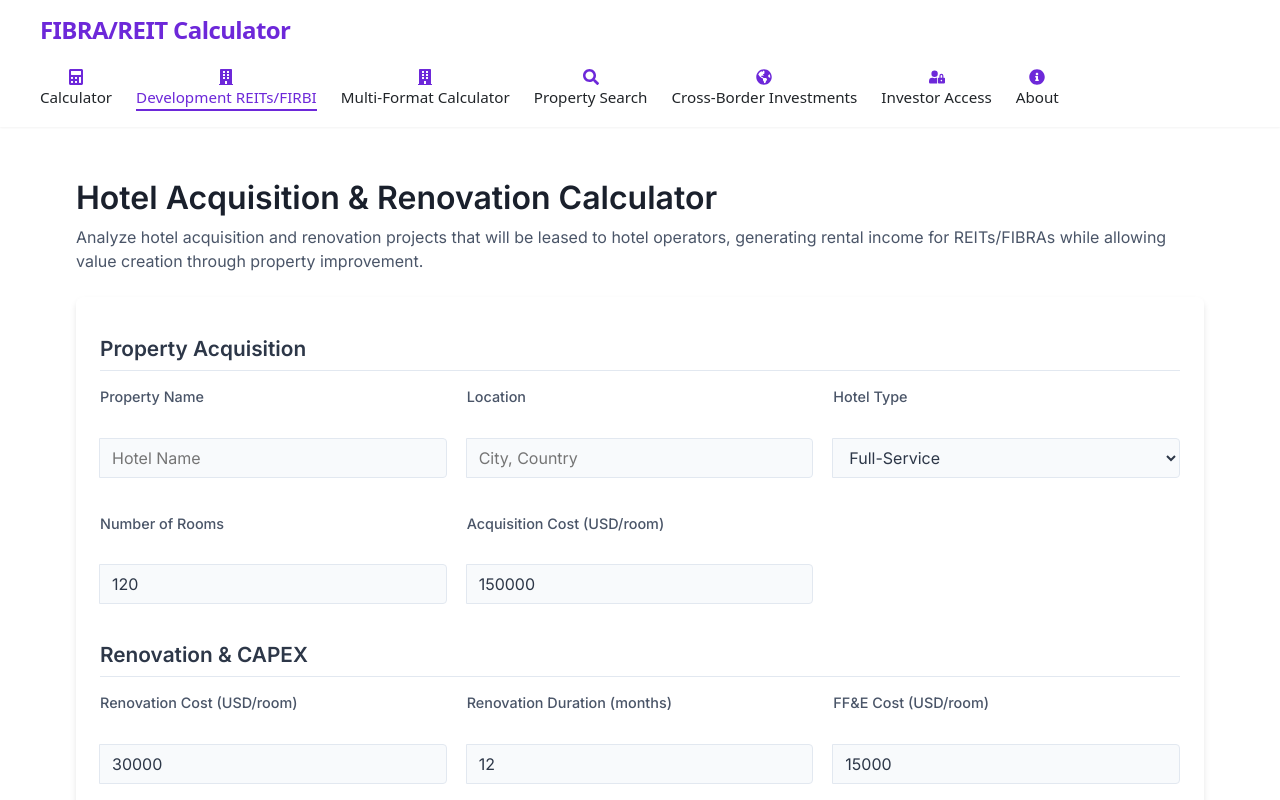
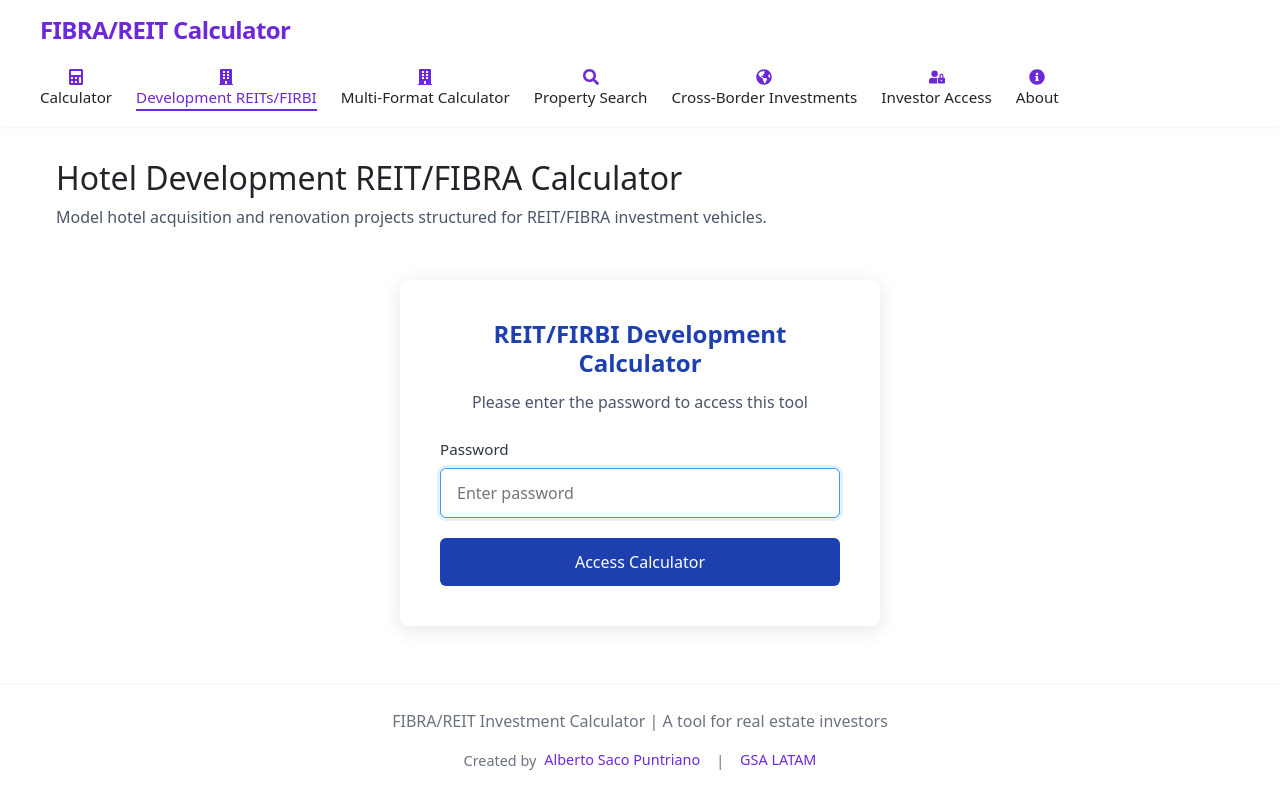
Before and after one commit to Matmax-Worldwide/fibra.lat, a React (Vite) app in the folder calculator/: page /development-calculator in a window 1280 px wide. Shown: the top 800 px of the page. Built offline with nearby package versions, Linux system fonts and the light colour scheme.

Commit message:
Add password protection to Development REIT/FIRBI calculator with password gsalatamb2025

```diff
--- a/calculator/src/app/components/DevelopmentCalculator.css
+++ b/calculator/src/app/components/DevelopmentCalculator.css
@@ -267,3 +267,94 @@
   color: #2d3748;
   font-weight: 600;
 }
+
+/* Add password protection styles if they don't already exist */
+.password-protection-container {
+  display: flex;
+  justify-content: center;
+  align-items: center;
+  min-height: 400px;
+}
+
+.login-box {
+  width: 100%;
+  max-width: 480px;
+  padding: 40px;
+  background-color: #fff;
+  border-radius: 8px;
+  box-shadow: 0 4px 20px rgba(0, 0, 0, 0.1);
+  text-align: center;
+}
+
+.login-box h3 {
+  font-size: 1.5rem;
+  font-weight: 600;
+  color: #1e40af;
+  margin-bottom: 12px;
+}
+
+.login-box p {
+  color: #4a5568;
+  margin-bottom: 24px;
+}
+
+.login-input-group {
+  display: flex;
+  flex-direction: column;
+  margin-bottom: 20px;
+  text-align: left;
+}
+
+.login-input-group label {
+  font-size: 0.95rem;
+  font-weight: 500;
+  color: #2d3748;
+  margin-bottom: 8px;
+}
+
+.login-input-group input {
+  width: 100%;
+  padding: 12px 16px;
+  font-size: 1rem;
+  border: 1px solid #e2e8f0;
+  border-radius: 6px;
+  transition: all 0.2s;
+}
+
+.login-input-group input:focus {
+  border-color: #4299e1;
+  box-shadow: 0 0 0 3px rgba(66, 153, 225, 0.15);
+  outline: none;
+}
+
+.login-error {
+  padding: 12px;
+  margin-bottom: 20px;
+  background-color: #fff5f5;
+  color: #e53e3e;
+  border-radius: 6px;
+  font-size: 0.9rem;
+  text-align: center;
+}
+
+.login-button {
+  width: 100%;
+  padding: 12px 16px;
+  background-color: #1e40af;
+  color: white;
+  border: none;
+  border-radius: 6px;
+  font-size: 1rem;
+  font-weight: 500;
+  cursor: pointer;
+  transition: background-color 0.2s;
+}
+
+.login-button:hover {
+  background-color: #1c3879;
+}
+
+.login-button:focus {
+  outline: none;
+  box-shadow: 0 0 0 3px rgba(30, 64, 175, 0.4);
+}
--- a/calculator/src/app/components/DevelopmentCalculator.tsx
+++ b/calculator/src/app/components/DevelopmentCalculator.tsx
@@ -22,6 +22,36 @@ interface DevelopmentCalculatorResults {
 }
 
 export function DevelopmentCalculator() {
+  // Login state
+  const [password, setPassword] = useState<string>('');
+  const [isAuthenticated, setIsAuthenticated] = useState<boolean>(false);
+  const [loginError, setLoginError] = useState<string>('');
+  const [loginAttempts, setLoginAttempts] = useState<number>(0);
+
+  // Check if user is already authenticated from localStorage
+  useEffect(() => {
+    const savedAuth = localStorage.getItem('reit-calculator-auth');
+    if (savedAuth === 'true') {
+      setIsAuthenticated(true);
+    }
+  }, []);
+
+  const handleLogin = (e: React.FormEvent) => {
+    e.preventDefault();
+
+    // Check if password matches
+    if (password === 'gsalatamb2025') {
+      setIsAuthenticated(true);
+      setLoginError('');
+      // Save authentication status to localStorage
+      localStorage.setItem('reit-calculator-auth', 'true');
+    } else {
+      setLoginError('Invalid password. Please try again.');
+      setLoginAttempts(prevAttempts => prevAttempts + 1);
+      setPassword('');
+    }
+  };
+
   // Property Acquisition
   const [propertyName, setPropertyName] = useState<string>('');
   const [location, setLocation] = useState<string>('');
@@ -190,13 +220,40 @@ export function DevelopmentCalculator() {
   };
 
   return (
-    <div className="development-calculator-container">
-      <h2>Hotel Acquisition & Renovation Calculator</h2>
+    <div className="development-calculator">
+      <h2>Hotel Development REIT/FIBRA Calculator</h2>
       <p className="calculator-description">
-        Analyze hotel acquisition and renovation projects that will be leased to hotel operators,
-        generating rental income for REITs/FIBRAs while allowing value creation through property improvement.
+        Model hotel acquisition and renovation projects structured for REIT/FIBRA investment vehicles.
       </p>
 
+      {!isAuthenticated ? (
+        <div className="password-protection-container">
+          <div className="login-box">
+            <h3>REIT/FIRBI Development Calculator</h3>
+            <p>Please enter the password to access this tool</p>
+
+            <form onSubmit={handleLogin}>
+              <div className="login-input-group">
+                <label htmlFor="calculator-password">Password</label>
+                <input
+                  type="password"
+                  id="calculator-password"
+                  value={password}
+                  onChange={(e) => setPassword(e.target.value)}
+                  placeholder="Enter password"
+                  autoFocus
+                />
+              </div>
+
+              {loginError && <div className="login-error">{loginError}</div>}
+
+              <button type="submit" className="login-button">
+                Access Calculator
+              </button>
+            </form>
+          </div>
+        </div>
+      ) : (
         <div className="calculator-content">
           <div className="input-section">
             <div className="input-section-header">
@@ -633,6 +690,7 @@ export function DevelopmentCalculator() {
             </div>
           )}
         </div>
+      )}
     </div>
   );
 }
```
Lines whose indentation alone changed are shown as unchanged.
